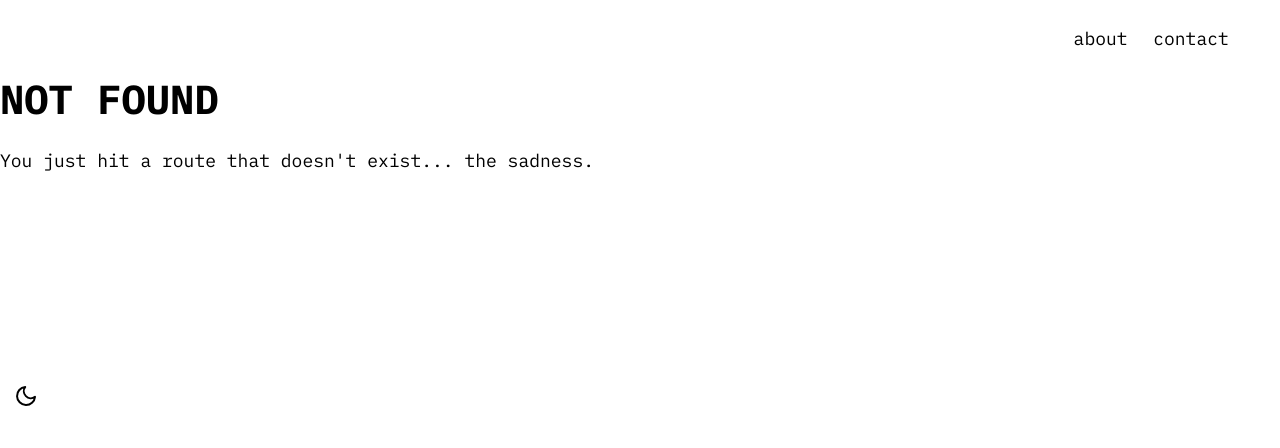
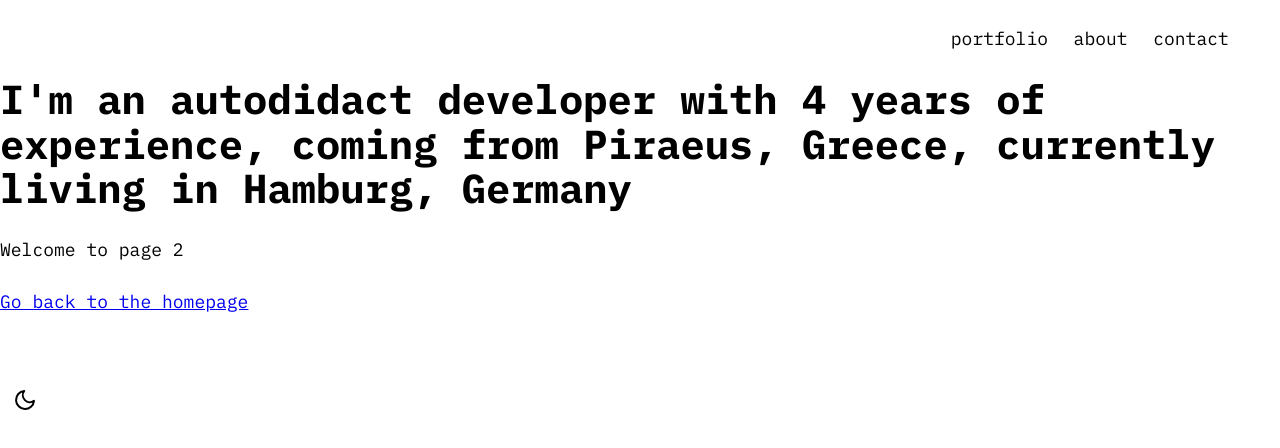
Before and after one commit to chatzipan/vasil.is, a Gatsby site: page /portfolio in a window 1280 px wide. Before the commit this address had no page. Built offline with nearby package versions, Linux system fonts and the light colour scheme; Gatsby itself is replaced by a stand-in of ours.

Commit message:
feat: save theme in localStorage

```diff
--- a/gatsby-config.js
+++ b/gatsby-config.js
@@ -1,6 +1,9 @@
 module.exports = {
   siteMetadata: {
     title: 'Vasilis Chatzipanagiotis - Freelance Developer',
+    description: 'Freelance Developer based in Hamburg, Germany',
+    keywords:
+      'freelancer, web, software engineer, frontend, react.js, remote, hamburg, javascript',
   },
   plugins: [
     'gatsby-plugin-react-helmet',
--- a/src/components/header/header.js
+++ b/src/components/header/header.js
@@ -5,6 +5,9 @@ import styles from './header.module.css'
 
 const Header = () => (
   <div className={styles.header}>
+    <Link className={styles.item} to="/portfolio">
+      portfolio
+    </Link>
     <Link className={styles.item} to="/about">
       about
     </Link>
--- a/src/components/layout/layout.js
+++ b/src/components/layout/layout.js
@@ -18,37 +18,46 @@ typeof window !== 'undefined' && require('intersection-observer')
 class Layout extends Component {
   constructor(props) {
     super(props)
-
+    const theme = localStorage.getItem('theme')
     this.state = {
-      theme: 'light',
+      theme: theme || 'light',
       changeTheme: this.changeTheme,
     }
+    !theme && localStorage.setItem('theme', 'light')
   }
 
-  changeTheme = () =>
+  changeTheme = () => {
+    const theme = this.state.theme === 'light' ? 'dark' : 'light'
+    localStorage.setItem('theme', theme)
     this.setState({
-      theme: this.state.theme === 'light' ? 'dark' : 'light',
+      theme,
     })
+  }
 
   render() {
-    const { children, data } = this.props
+    const {
+      children,
+      data: {
+        site: {
+          siteMetadata: { title, description, keywords },
+        },
+      },
+    } = this.props
     const { theme } = this.state
+    const meta = [
+      {
+        name: 'description',
+        content: description,
+      },
+      {
+        name: 'keywords',
+        content: keywords,
+      },
+    ]
+
     return (
       <>
-        <Helmet
-          title={data.site.siteMetadata.title}
-          meta={[
-            {
-              name: 'description',
-              content: 'Freelance Developer based in Hamburg, Germany',
-            },
-            {
-              name: 'keywords',
-              content:
-                'freelancer, web, software engineer, frontend, react.js, remote, hamburg, javascript',
-            },
-          ]}
-        />
+        <Helmet title={title} meta={meta} />
         <ThemeContext.Provider value={this.state}>
           <div className={cx(styles.layout, styles[theme])}>
             <Header />
@@ -71,6 +80,8 @@ export default props => (
         site {
           siteMetadata {
             title
+            description
+            keywords
           }
         }
       }
--- a/src/components/themeSideBar/themeSideBar.module.css
+++ b/src/components/themeSideBar/themeSideBar.module.css
@@ -24,6 +24,7 @@
 }
 
 .img {
+  display: block;
   margin-bottom: 0;
 }
 
--- /dev/null
+++ b/src/pages/portfolio.js
@@ -0,0 +1,17 @@
+import React from 'react'
+import { Link } from 'gatsby'
+
+import Layout from '../components/layout'
+
+const Portfolio = () => (
+  <Layout>
+    <h1>
+      I'm an autodidact developer with 4 years of experience, coming from
+      Piraeus, Greece, currently living in Hamburg, Germany
+    </h1>
+    <p>Welcome to page 2</p>
+    <Link to="/">Go back to the homepage</Link>
+  </Layout>
+)
+
+export default Portfolio
```
